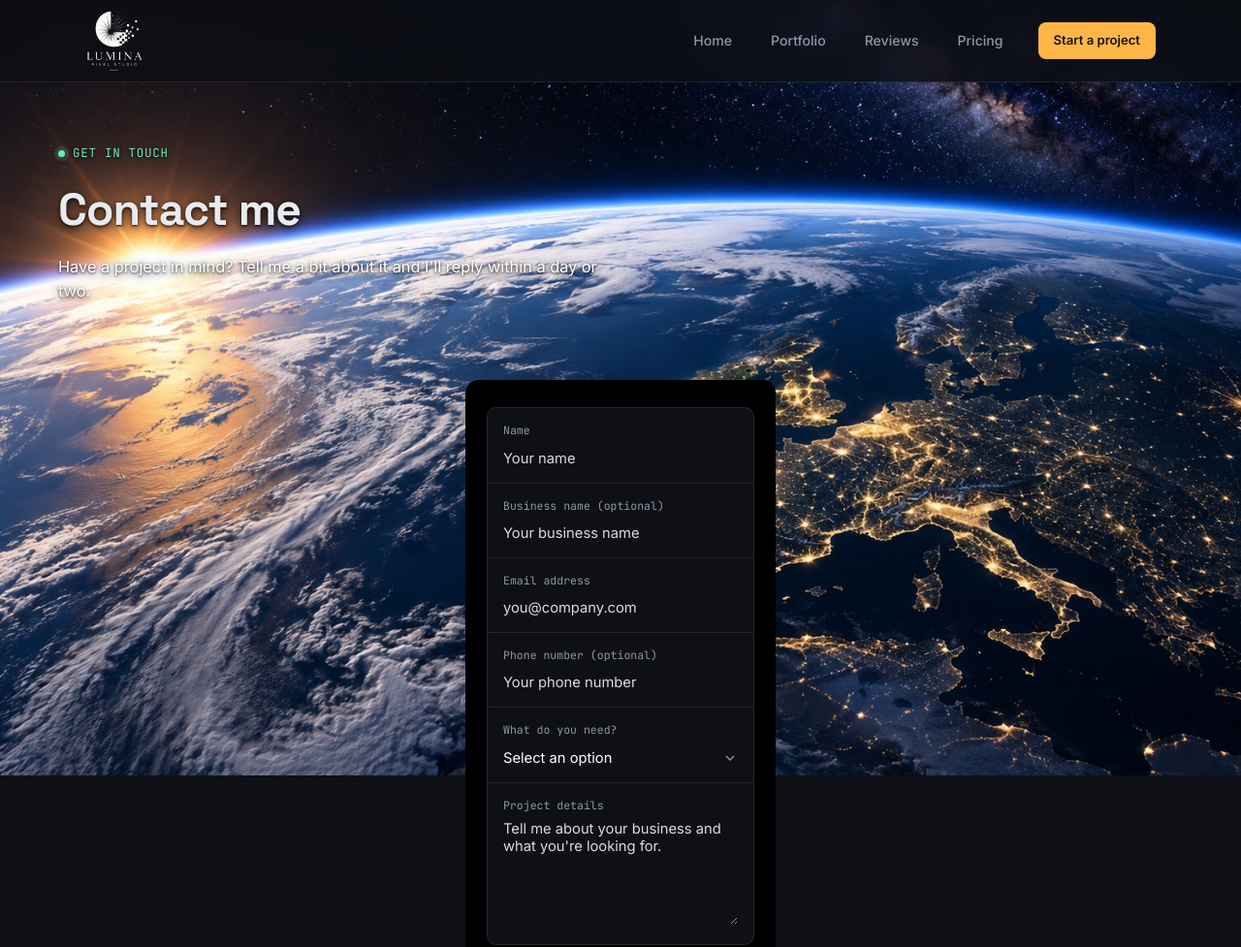
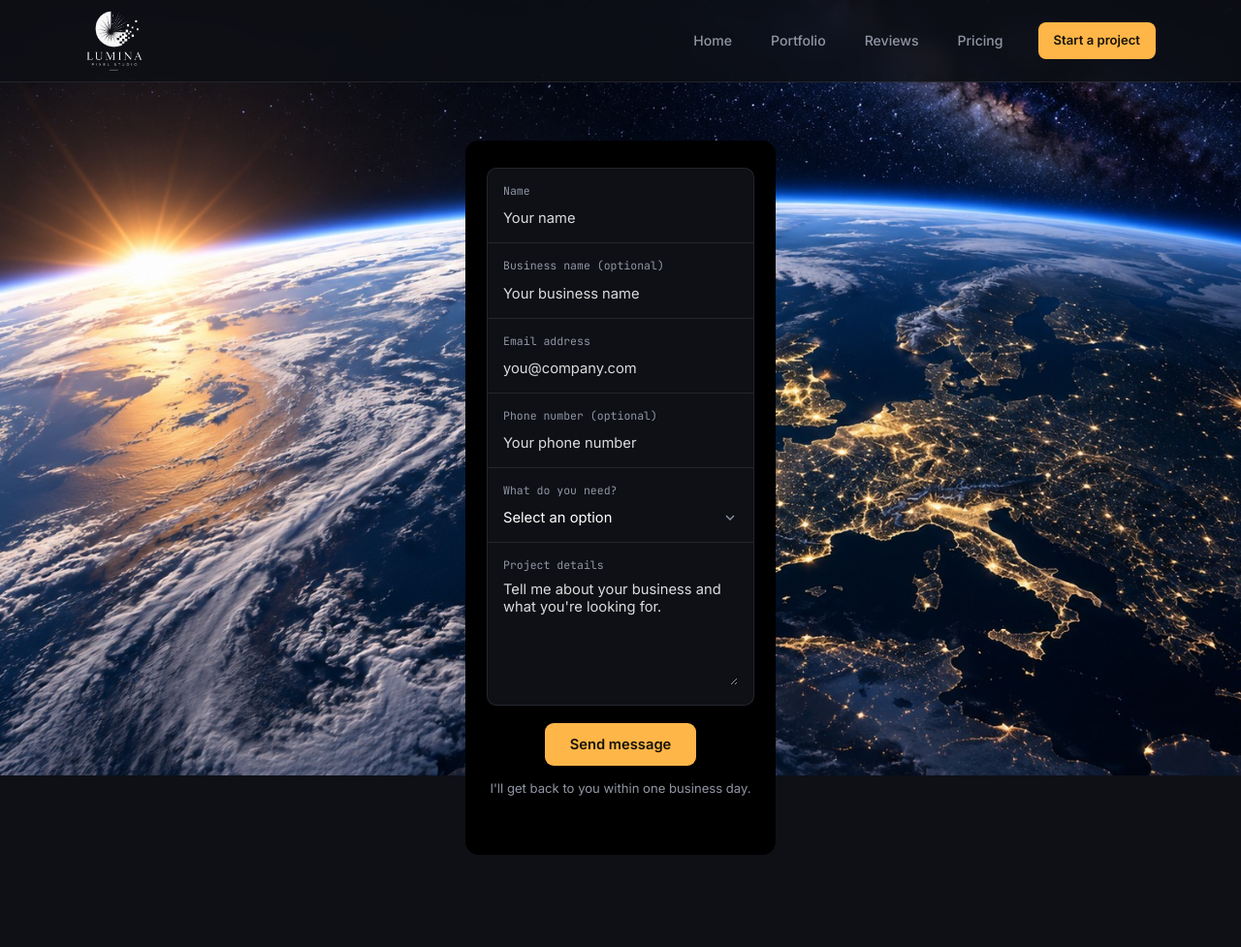
Before and after one commit to LuminaPixelStudio/lumina-pixel-studio, a plain HTML site: page contact.html in a window 1280 px wide. Shown: the top 977 px of the page at 97% size. Drawn offline with Linux system fonts and the light colour scheme.

Commit message:
Update contact.html

```diff
--- a/contact.html
+++ b/contact.html
@@ -45,12 +45,6 @@
 </header>
 
 <main>
-  <div class="page-head wrap reveal">
-    <div class="eyebrow">Get in touch</div>
-    <h1>Contact me</h1>
-    <p>Have a project in mind? Tell me a bit about it and I'll reply within a day or two.</p>
-  </div>
-
   <section>
     <div class="wrap">
       <div class="contact-center">
```
